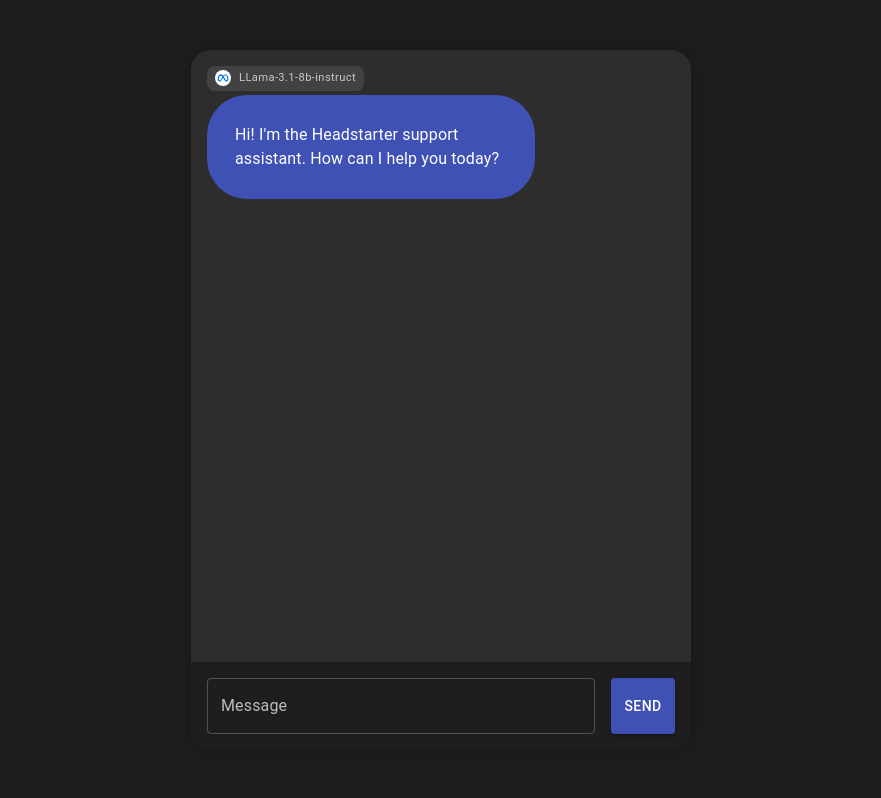
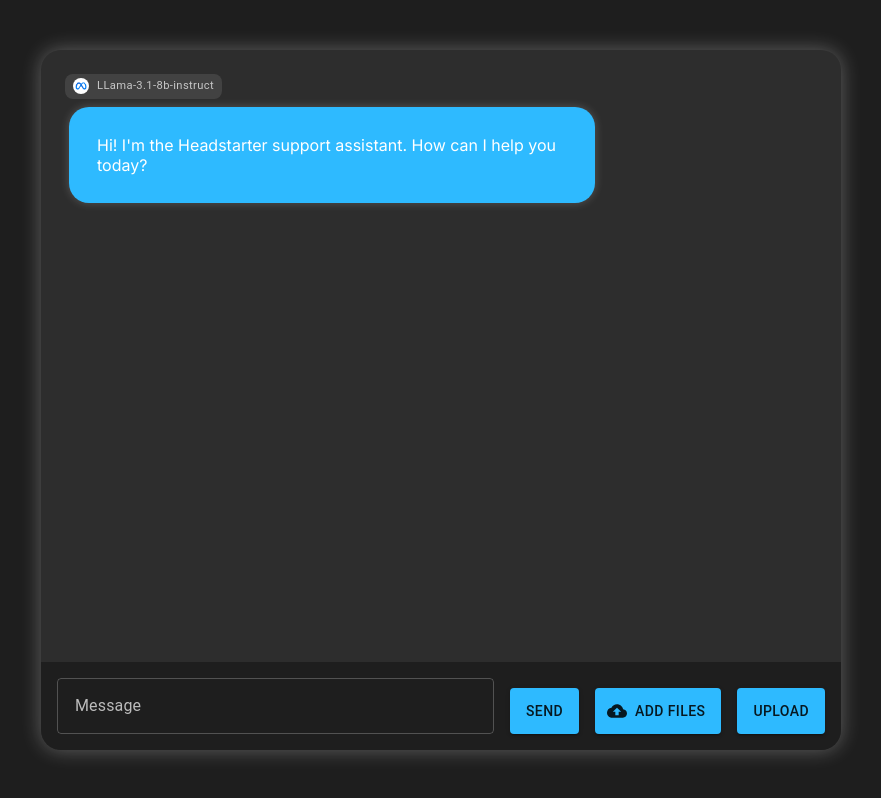
Before and after one commit to DavelRad/AI-Customer-Support, a Next.js app: page / in a window 1280 px wide. Shown: the whole page, without its empty margins (199-1080 px from the left). Built offline with nearby package versions, Linux system fonts and the light colour scheme.

Commit message:
UI Changes

```diff
--- a/app/page.js
+++ b/app/page.js
@@ -1,8 +1,10 @@
 'use client'
 
 import { Box, Button, Stack, TextField, Typography } from '@mui/material'
+import { styled } from '@mui/material/styles';
 import { ThemeProvider, createTheme } from '@mui/material/styles'
 import React, { useState, useRef, useEffect } from 'react'
+import CloudUploadIcon from '@mui/icons-material/CloudUpload';
 
 const darkTheme = createTheme({
   palette: {
@@ -12,15 +14,29 @@
       paper: '#2d2d2d',
     },
     primary: {
-      main: '#3f51b5',
+      main: '#2EBAFF',
     },
     secondary: {
-      main: '#f50057',
+      main: '#950606',
     },
   },
 });
 
-// LLM info component
+//From MUI documentation
+const VisuallyHiddenInput = styled('input')({
+  clip: 'rect(0 0 0 0)',
+  clipPath: 'inset(50%)',
+  height: 1,
+  overflow: 'hidden',
+  position: 'absolute',
+  bottom: 0,
+  left: 0,
+  whiteSpace: 'nowrap',
+  width: 1,
+});
+
+
+// LLM info component (tab on top of the chatbots messages)
 // Updated LLM info component with rounded logo
 const LLMInfo = () => (
   <Box
@@ -53,6 +69,7 @@
 );
 
 export default function Home() {
+  // State for the messages in the chat
   const [messages, setMessages] = useState([
     {
       role: 'assistant',
@@ -63,6 +80,43 @@
   const [isLoading, setIsLoading] = useState(false)
   const messagesEndRef = useRef(null)
 
+  //File Uploading
+  const [file, setFile] = useState(null);
+  const fileInputRef = useRef(null);
+
+  // Function to handle file change
+  const handleFileChange = (event) => {
+    setFile(event.target.files[0]);
+  };
+
+  // Function to upload a file
+  const uploadFile = async () => {
+    if (!file) return;
+
+    const formData = new FormData();
+    formData.append('file', file);
+
+    try {
+      const response = await fetch('/api/upload', {
+        method: 'POST',
+        body: formData,
+      });
+
+      if (response.ok) {
+        console.log('File uploaded successfully');
+        setFile(null);
+        if (fileInputRef.current) {
+          fileInputRef.current.value = '';
+        }
+      } else {
+        console.error('File upload failed');
+      }
+    } catch (error) {
+      console.error('Error uploading file:', error);
+    }
+  };
+
+  // Scroll to the bottom of the chat
   const scrollToBottom = () => {
     messagesEndRef.current?.scrollIntoView({ behavior: "smooth" })
   }
@@ -74,7 +128,6 @@
   const sendMessage = async () => {
     if (!message.trim() || isLoading) return;
     setIsLoading(true)
-
     setMessage('')
     setMessages((prevMessages) => [
       ...prevMessages,
@@ -90,7 +143,6 @@
         },
         body: JSON.stringify([...messages, { role: 'user', content: message }]),
       })
-
       if (!response.ok) {
         throw new Error('Network response was not ok')
       }
@@ -103,13 +155,12 @@
       while (true) {
         const { done, value } = await reader.read()
         if (done) break
-
         const chunk = decoder.decode(value, { stream: true })
         accumulatedContent += chunk
 
         setMessages((prevMessages) => {
           const newMessages = [...prevMessages]
-          newMessages[newMessages.length - 1].content = accumulatedContent
+          newMessages[newMessages.length - 1].content = formatContent(accumulatedContent);
           return newMessages
         })
       }
@@ -122,7 +173,7 @@
     }
     setIsLoading(false)
   }
-
+  // Function to handle the enter key press
   const handleKeyPress = (event) => {
     if (event.key === 'Enter' && !event.shiftKey) {
       event.preventDefault()
@@ -130,8 +181,16 @@
     }
   }
 
+  // Help formatting the content
+  const formatContent = (content) => {
+    return content
+      .replace(/\n/g, '<br>')
+      .replace(/\* /g, '• ');
+  };
+
   return (
     <ThemeProvider theme={darkTheme}>
+      {/* main page */}
       <Box
         width="100vw"
         height="100vh"
@@ -139,28 +198,36 @@
         flexDirection="column"
         justifyContent="center"
         alignItems="center"
-        bgcolor="background.default"
+
       >
+        {/* chat box */}
         <Box
-          width="500px"
+          width="800px"
           height="700px"
           borderRadius="20px"
           overflow="hidden"
-          boxShadow="0 0 20px rgba(0,0,0,0.3)"
           position="relative"
           bgcolor="background.paper"
+          sx={
+            {
+              boxShadow: '0 0 20px rgba(255,255,255,0.3)',
+
+            }
+          }
         >
+          {/* stack for the chat messages and input */}
           <Stack
             direction="column"
             height="100%"
             spacing={2}
           >
+            {/* stack for mess */}
             <Stack
               direction="column"
               spacing={2}
               flexGrow={1}
               overflow="auto"
-              p={2}
+              p={3}
             >
               {messages.map((message, index) => (
                 <Box
@@ -179,28 +246,91 @@
                         : 'secondary.main'
                     }
                     color="white"
-                    borderRadius={10}
+                    borderRadius={5}
                     p={3.5}
+                    m={0.5}
                     maxWidth="70%"
+                    sx={{
+                      boxShadow: '0 0 10px rgba(255,255,255,0.2)',
+                      transition: 'all 0.3s ease-in-out',
+                      '&:hover': {
+                        boxShadow: '0 0 15px rgba(255,255,255,0.4)',
+                      },
+                      '& ul': {
+                        paddingLeft: '20px',
+                        margin: 0,
+                      },
+                      '& li': {
+                        marginBottom: '5px',
+                      },
+                    }}
                   >
-                    <Typography>{message.content}</Typography>
+                    <div
+                        dangerouslySetInnerHTML={{ __html: message.content }}
+                        style={{ whiteSpace: 'pre-wrap' }}
+                      />
                   </Box>
                 </Box>
               ))}
               <div ref={messagesEndRef} />
             </Stack>
-            <Stack direction="row" spacing={2} p={2} bgcolor="background.default">
+            {/* stack for input */}
+            <Stack direction="row" spacing={2} p={2} bgcolor="background.default" alignItems="flex-end">
+              <Box
+                sx={{
+                  flexGrow: 1,
+                  position: 'relative',
+                  maxHeight: '150px',
+                }}
+              >
                 <TextField
+                  multiline
+                  maxRows={7}
                   label="Message"
                   fullWidth
                   value={message}
                   onChange={(e) => setMessage(e.target.value)}
-                onKeyPress={handleKeyPress}
+                  onKeyDown={handleKeyPress}
                   disabled={isLoading}
                   variant="outlined"
+                  sx={{
+                    '& .MuiInputBase-root': {
+                      maxHeight: '150px',
+                      overflowY: 'auto',
+                    },
+                    '& .MuiInputLabel-root': {
+                      background: 'background.default',
+                      padding: '0 4px',
+                    },
+                  }}
                 />
-              <Button variant="contained" onClick={sendMessage} disabled={isLoading}>
+              </Box>
+              <Button
+                variant="contained"
+                onClick={sendMessage}
+                disabled={isLoading}
+                sx={{ height: '46px' }} // Increased height to match TextField
+              >
                 {isLoading ? 'Sending...' : 'Send'}
+              </Button>
+              <Button
+                component="label"
+                role={undefined}
+                variant="contained"
+                tabIndex={-1}
+                startIcon={<CloudUploadIcon />}
+                sx={{ height: '46px' }} // Increased height to match TextField
+              >
+                Add Files
+                <VisuallyHiddenInput type="file"
+                ref={fileInputRef}
+                onChange={handleFileChange} />
+              </Button>
+              <Button
+                onClick={uploadFile}
+                variant='contained'
+                sx={{ height: '46px' }}>
+                Upload
               </Button>
             </Stack>
           </Stack>
--- a/package.json
+++ b/package.json
@@ -12,9 +12,11 @@
     "@emotion/react": "^11.13.0",
     "@emotion/styled": "^11.13.0",
     "@huggingface/inference": "^2.8.0",
+    "@mui/icons-material": "^5.16.7",
     "@mui/material": "^5.16.7",
     "@pinecone-database/pinecone": "^3.0.0",
     "dotenv": "^16.4.5",
+    "formidable": "^3.5.1",
     "next": "14.2.5",
     "openai": "^4.55.4",
     "react": "^18",
--- a/script.mjs
+++ b/script.mjs
@@ -11,7 +11,6 @@
 });
 
 const index = pinecone.Index('headstarter-project3');
-
 const hf = new HfInference(process.env.HUGGINGFACE_API_KEY);
 
 async function getEmbedding(text) {
```
Also changed, not shown: app/api/upload/route.js (added, +82 -0 lines), 1 other file (tests, documents, lock files or other folders). Lines whose indentation alone changed are shown as unchanged.
